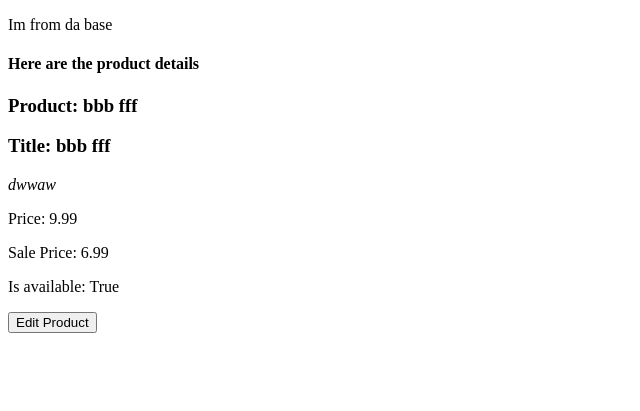
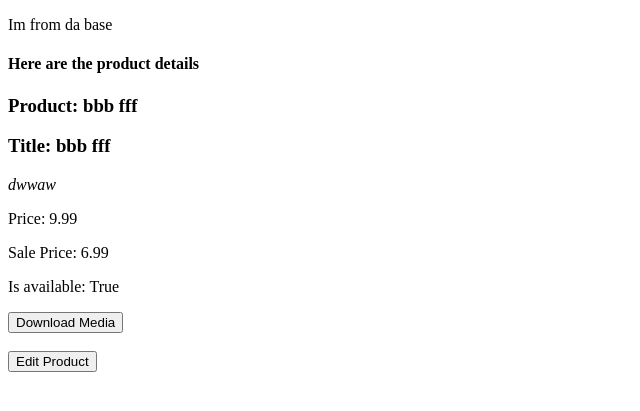
Before and after one commit to mako101-public-repos/digitalmarket, a Django app: a page that uses templates/base.html in a window 1280 px wide. Shown: the top 411 px of the page, without its empty margins (0-640 px from the left). Run offline with Django 3.2, Linux system fonts and the light colour scheme; a user stored in the database is signed in; data comes from the database, SQL or seed files in the repository; both versions use the stored data as it was after the commit.

Commit message:
File Download

```diff
--- a/digitalmarket/urls.py
+++ b/digitalmarket/urls.py
@@ -1,5 +1,8 @@
 from django.conf.urls import url, include
 from django.contrib import admin
+from django.conf import settings
+from django.conf.urls.static import static
+
 
 urlpatterns = [
     url(r'^admin/', admin.site.urls),
@@ -13,3 +16,7 @@ urlpatterns = [
     # url(r'^detail/(?P<slug>[\w-]+)/$', product_views.detail_slug_view, name='detail_slug_view'),
     # url(r'^detail/$', product_views.detail_view, name='detail_view')
 ]
+
+if settings.DEBUG:
+    urlpatterns += static(settings.STATIC_URL)
+    urlpatterns += static(settings.MEDIA_URL)
--- a/products/models.py
+++ b/products/models.py
@@ -3,9 +3,13 @@ from django.db import models as m
 from django.db.models.signals import pre_save, post_save
 from django.utils.text import slugify
 from django.core.urlresolvers import reverse
+from django.core.files.storage import FileSystemStorage
 
 
-# Create your models here.
+def media_location(instance, filename):
+    return '{}/{}'.format(instance.id, filename)
+
+
 class Product(m.Model):
 
     # One-to-one mapping example
@@ -19,6 +23,7 @@ class Product(m.Model):
     title = m.CharField(max_length=30)
     slug = m.SlugField(blank=True, unique=True)
     description = m.TextField(blank=True)
+    media = m.FileField(blank=True, null=True, upload_to=media_location)
     price = m.DecimalField(max_digits=100, decimal_places=2, default=9.99)
     sale_price = m.DecimalField(max_digits=100, decimal_places=2, default=6.99, null=True, blank=True)
     is_available = m.BooleanField()  # is the product available to purchase?
@@ -32,6 +37,12 @@ class Product(m.Model):
         view_name = 'products:detail_slug'
         print('The absolute URL is:', reverse(view_name, kwargs={'slug': self.slug}))
         return reverse(view_name, kwargs={'slug': self.slug})
+
+    #  This will provide a download link for the product
+    def get_download(self):
+        view_name = 'products:download'
+        url = reverse(view_name, kwargs={'pk': self.id})
+        return url
 
 
 def create_unique_slug(instance, new_slug=None):
--- a/products/urls.py
+++ b/products/urls.py
@@ -11,7 +11,10 @@ urlpatterns = [
     url(r'^(?P<slug>[\w-]+)/edit/$', views.ProductEditView.as_view(), name='edit_slug'),
 
     url(r'^(?P<pk>\d+)/$', views.ProductDetailView.as_view(), name='detail'),
-    # the slug url should be below the PK one, to avoid nor found errors
+    # the slug url should be below the PK one, to avoid not found errors
     # because the slug regex will match the PK as well
     url(r'^(?P<slug>[\w-]+)/$', views.ProductDetailView.as_view(), name='detail_slug'),
+
+    url(r'^(?P<pk>\d+)/download/$', views.ProductDownloadView.as_view(), name='download'),
+    url(r'^(?P<slug>[\w-]+)/download/$', views.ProductDownloadView.as_view(), name='download_slug'),
 ]
--- a/products/views.py
+++ b/products/views.py
@@ -1,5 +1,6 @@
 from django.shortcuts import render
 from django.core.urlresolvers import reverse
+from django.http import HttpResponse, FileResponse
 
 from django.views.generic.detail import DetailView
 from django.views.generic.list import ListView
@@ -10,6 +11,7 @@ from .forms import ProductAddForm, ProductModelForm
 
 from digitalmarket.mixins import *
 from .mixins import *
+from digitalmarket import settings  # need this to get media files locations
 
 
 ########################################## Class-Based Views :-) #########################################
@@ -54,6 +56,32 @@ class ProductDetailView(ProductManagerDetailMixin, MultiSlugMixin, DetailView):
     # using product_detail.html template
     # Everything else managed by ProductManagerDetailMixin
 
+
+class ProductDownloadView(ProductManagerDetailMixin, MultiSlugMixin, DetailView):
+    model = Product
+
+    # https://docs.djangoproject.com/en/1.10/ref/request-response/#fileresponse-objects
+    # https://docs.python.org/3/library/functions.html#open
+
+    def get(self, request, *args, **kwargs):
+        obj = self.get_object()
+        # response = HttpResponse('{}'.format(obj))
+        file_path = str(settings.MEDIA_URL + obj.media.name)
+        print(file_path)
+
+        # NONE OF THIS WORKS OFF S3, FOR LOCAL FILES ONLY!!!
+        # wrapper is for handling large files efficiently, i.e without tying up lots of memory
+        # file_wrapper = FileResponse(open(file_path, 'rb'))
+        # file_wrapper = FileResponse(open('https://s3.amazonaws.com/digital-market-1/media/43/Horarios_Malaga-Marbella_est..pdf', 'rb'))
+
+        response = HttpResponse(content_type='application/force-download')
+        response['Content-Disposition'] = 'attachment; filename={}'.format(obj.media.name)
+        response['X-SendFile'] = str(obj.media.name)
+        # print(obj.media.name)
+        print(response)
+        return response
+
+
 class ProductListView(ListView):
     model = Product
 
@@ -62,10 +90,10 @@ class ProductListView(ListView):
     # template_name = 'list_view.html' - not needed anymore
 
     # narrow down the set of results returned
-    def get_queryset(self):
-        qs = super(ProductListView, self).get_queryset()
-        qs = qs.filter(price__lte=9.99)
-        return qs
+    # def get_queryset(self):
+    #     qs = super(ProductListView, self).get_queryset()
+    #     qs = qs.filter(price__lte=9.99)
+    #     return qs
 
     def get_context_data(self, **kwargs):
         context = super(ProductListView, self).get_context_data()
--- /dev/null
+++ b/static/css/base.css
@@ -0,0 +1,3 @@
+    h1 {
+        color: #4640ff;
+    }
--- a/templates/base.html
+++ b/templates/base.html
@@ -1,17 +1,18 @@
+{% load staticfiles %}
+
 <!DOCTYPE html>
 <html lang="en">
 <head>
 </head>
-<style>
-    h1 {
-        color: red;
-    }
 
+    <link rel="stylesheet" href="{% static 'css/base.css' %}" />
     {% block style %}{% endblock %} {# we add an empty style block so that we can adjust it as needed later #}
-</style>
+
 <body>
     {% block content %}
+
         <p>Im from da base</p>
     {% endblock content %}  {# the 'content' part is optional #}
 </body>
+
 </html>
--- a/templates/list_view.html
+++ b/templates/products/old/list_view.html
@@ -7,6 +7,7 @@
 {% endblock %}
 
 {% block content %}
+
     <h1>List View</h1>
     <ul>
         {% for item in queryset %}
--- a/templates/products/product_detail.html
+++ b/templates/products/product_detail.html
@@ -14,6 +14,14 @@
     <p>Sale Price: {{ object.sale_price }}</p>
     <p>Is available: {{ object.is_available }}</p>
 
+    {% if object.media %}
+        {#  object.get_download here is the same as {% url 'products:download' object.id %} #}
+        <form action="{{ object.get_download }}">
+            <input type="submit" value="Download Media" />
+        </form>
+        <br>
+    {% endif %}
+
     {# Show the edit option for product owners and managers  #}
     {% if allowed_to_edit %}
         <form action="{% url 'products:edit' object.id %}">
```
Also changed, not shown: AWS_creds.txt (added, +7 -0 lines), digitalmarket/s3_storage.py (added, +11 -0 lines), digitalmarket/settings.py (+57 -2 lines), db.sqlite3, templates/products/old/detail_view.html (renamed from templates/detail_view.html).
